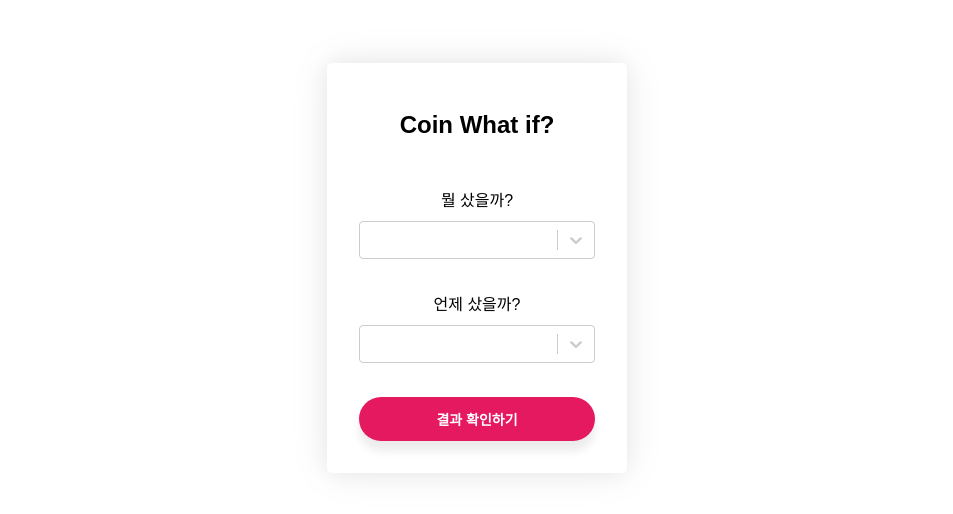
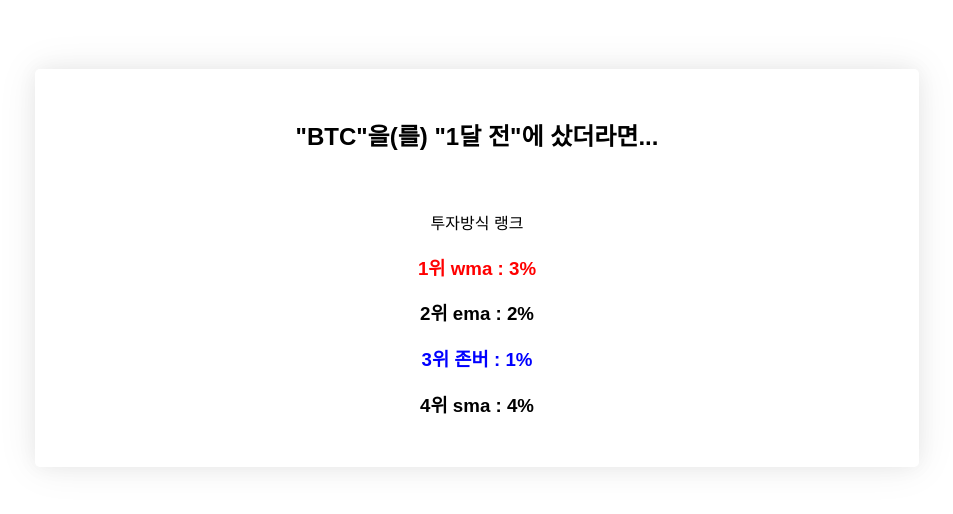
Before and after one commit to lysuk96/building-money, a React app in the folder webpack-react/: page /result/1 in a window 1280 px wide. Shown: the part 156-670 px from the top of the page, without its empty margins (163-1116 px from the left). Built offline with nearby package versions, Linux system fonts and the light colour scheme.

Commit message:
feat: routes, print ranks with profits

```diff
--- a/webpack-react/package.json
+++ b/webpack-react/package.json
@@ -29,6 +29,7 @@
     "mini-css-extract-plugin": "^2.6.0",
     "react": "^18.1.0",
     "react-dom": "^18.1.0",
+    "react-router-dom": "^6.3.0",
     "react-select": "^5.3.1",
     "style-loader": "^3.3.1",
     "styled-component": "^2.8.0",
--- a/webpack-react/src/App.js
+++ b/webpack-react/src/App.js
@@ -1,53 +1,17 @@
 import React from "react";
-import ReactDOM from "react-dom";
+import { useNavigate, Route, Routes } from 'react-router-dom';
 
-import {
-  CardWrapper,
-  CardHeader,
-  CardHeading,
-  CardBody,
-  CardFieldset,
-  CardButton,
-  CardLink
-} from "./component/Card";
-import {PastPicker, CoinPicker} from "./component/SelectBox"
-import "./css/app.css";
+//page
+import Result from "./Result"
+import Home from "./Home"
 
 function App() {
-  return (
-    <div class="App">
-      <CardWrapper>
-        <CardHeader>
-          <CardHeading>Coin What if?</CardHeading>
-        </CardHeader>
-
-        <CardBody>
-          <CardFieldset>
-            <div style={{marginBottom : "10px"}}>
-                <a>뭘 샀을까?</a>
-            </div>
-            <CoinPicker></CoinPicker>
-          </CardFieldset>
-
-          <CardFieldset>
-            <div style={{marginBottom : "10px"}}>
-                <a>언제 샀을까?</a>
-            </div>
-            <PastPicker></PastPicker>
-          </CardFieldset>
-
-          <CardFieldset>
-            <div style={{marginTop : "10px"}}></div>
-            <CardButton type="button">결과 확인하기</CardButton>
-          </CardFieldset>
-
-          {/* <CardFieldset>
-            <CardLink>I already have an account</CardLink>
-          </CardFieldset> */}
-        </CardBody>
-      </CardWrapper>
-    </div>
-  );
+    return (
+        <Routes>
+            <Route path = "/" element= {<Home/>}/>
+            <Route path = "/result/:id" element={<Result />}/>
+        </Routes>
+    );
 }
 
 // ReactDOM.render(<YearPicker val={2002} />, document.getElementById('App'))
--- /dev/null
+++ b/webpack-react/src/Home.js
@@ -0,0 +1,80 @@
+import React, { useState } from "react";
+import { useNavigate, Route, Routes } from 'react-router-dom';
+import Select from 'react-select';
+
+//component
+import {
+    HomeCardWrapper,
+    CardHeader,
+    CardHeading,
+    CardBody,
+    CardFieldset,
+    CardButton,
+    CardLink
+} from "./component/Card";
+
+//css
+import "./css/home.css";
+
+//dummy
+import CoinDummy from "./dummy/CoinDummy";
+import PastDummy from "./dummy/PastDummy"
+
+//page
+import Rank from "./Result"
+
+function Home() {
+    let navigate = useNavigate()
+
+    const [coin, setCoin] = useState({ label: "BTC", value: 0 })
+    const [past, setPast] = useState({ label: "1주전", value: 0 })
+
+    const id = coin.value * PastDummy.length + past.value
+    // console.log(id)
+
+    return (
+        <div class="Home">
+            <HomeCardWrapper>
+                <CardHeader>
+                    <CardHeading>Coin What if?</CardHeading>
+                </CardHeader>
+
+                <CardBody>
+                    <CardFieldset>
+                        <Select
+                            options={CoinDummy}
+                            onChange={setCoin}
+                            defaultValue={{ label: "BTC", value: 0 }}
+                        />
+                        <div style={{ marginTop: "10px" }}>
+                            <a>을(를)</a>
+                        </div>
+                    </CardFieldset>
+
+                    <CardFieldset>
+                        <Select
+                            options={PastDummy}
+                            onChange={setPast}
+                            defaultValue={{ label: "1주전", value: 0 }}
+                        />
+                        <div style={{ marginTop: "10px" }}>
+                            <a>에 샀더라면...😳</a>
+                        </div>
+                    </CardFieldset>
+
+                    <CardFieldset>
+                        <div style={{ marginTop: "10px" }}></div>
+                        <CardButton type="button"
+                            onClick={() => {
+                                navigate(`/result/${id}`);
+                            }}>결과 확인하기</CardButton>
+                    </CardFieldset>
+                </CardBody>
+            </HomeCardWrapper>
+        </div>
+    );
+}
+
+// ReactDOM.render(<YearPicker val={2002} />, document.getElementById('App'))
+
+export default Home;
--- /dev/null
+++ b/webpack-react/src/Result.js
@@ -0,0 +1,83 @@
+import React from "react";
+import { useParams } from "react-router-dom";
+
+//component
+import {
+    ResultCardWrapper,
+    CardHeader,
+    CardHeading,
+    CardBody,
+    CardFieldset,
+    CardButton,
+    CardLink
+} from "./component/Card";
+
+//css
+import "./css/home.css";
+
+//data
+import CoinDummy from "./dummy/CoinDummy";
+import PastDummy from "./dummy/PastDummy";
+import ResultDummy from "./dummy/ResultDummy";
+
+function Result() {
+    const params = useParams();
+    const resultId = params.id;
+    const coinId = parseInt(params.id / PastDummy.length);
+    const pastId = params.id % PastDummy.length;
+
+    const coinInfo = CoinDummy.find(element => element.value == coinId);
+    const pastInfo = PastDummy.find(element => element.value == pastId);
+    const resultInfo = ResultDummy.find(element=> element.id == resultId);
+
+    console.log(resultInfo)
+    const ranks = resultInfo.ranks //[1,2,3,4]
+    const profits = resultInfo.profits //[100, 90, 80, 70]
+
+    // 1등은 100점 /n 2등은 90점 ... 입니다!
+    const map = ranks.map((e, idx) => {
+        if (ranks[idx] == "존버") {
+            return (
+                <h3 style={{ color: 'blue' }}>
+                    {idx + 1}위 {ranks[idx]} : {profits[idx]}%
+                </h3>
+            )
+        } else if (idx == 0) {
+            return(
+                <h3 style={{color: 'red'}}>
+                    {idx+1}위 {ranks[idx]} : {profits[idx]}%
+                </h3>
+            )
+        } else {
+            return(
+                <h3>
+                    {idx+1}위 {ranks[idx]} : {profits[idx]}%
+                </h3>
+            )
+        }
+    }
+
+    );
+
+    return(
+        <div className="Home">
+            <ResultCardWrapper>
+                <CardBody>
+                    <CardHeader>
+                        <CardHeading>"{coinInfo.label}"을(를) "{pastInfo.label}"에 샀더라면...</CardHeading>
+                    </CardHeader>
+
+                    <CardFieldset>
+                        <div style={{ marginTop: "10px" }}>
+                            <a>투자방식 랭크</a>
+                            {map}
+                        </div>
+                    </CardFieldset>
+
+                </CardBody>
+            </ResultCardWrapper>
+        </div>
+    )
+}
+
+export default Result
--- a/webpack-react/src/component/Card.js
+++ b/webpack-react/src/component/Card.js
@@ -1,12 +1,23 @@
 import React from "react";
 import styled, { css } from "styled-components";
 
-export const CardWrapper = styled.div`
+export const HomeCardWrapper = styled.div`
   display: grid;
   overflow: visible;
   padding: 0 0 32px;
   margin: 48px auto 0;
   width: 300px;
+  font-family: Quicksand, arial, sans-serif;
+  box-shadow: 0 0 20px rgba(0, 0, 0, 0.05), 0 0px 40px rgba(0, 0, 0, 0.08);
+  border-radius: 5px;
+`;
+
+export const ResultCardWrapper = styled.div`
+  display: grid;
+  overflow: visible;
+  padding: 0 0 32px;
+  margin: 48px auto 0;
+  width: 70%;
   font-family: Quicksand, arial, sans-serif;
   box-shadow: 0 0 20px rgba(0, 0, 0, 0.05), 0 0px 40px rgba(0, 0, 0, 0.08);
   border-radius: 5px;
--- a/webpack-react/src/component/SelectBox.js
+++ b/webpack-react/src/component/SelectBox.js
@@ -1,17 +1,40 @@
 import React from "react";
 import Select from 'react-select'
+import CoinDummy from "../dummy/CoinDummy";
+import PastDummy from "../dummy/PastDummy"
 
 export class PastPicker extends React.Component {
     state = {
         value: { label: this.props.val, value: this.props.val },
     }
 
-    options = [
-        { label: "1주 전", value: 2021 },
-        { label: "1달 전", value: 2020 },
-        { label: "6개월 전", value: 2019 },
-        { label: "1년 전", value: 2018 },
-    ]
+    options = PastDummy
+
+    handleChange(value) {
+        // console.log(value.options[value.selectedIndex].text)
+        this.setState({ value: value })
+        console.log(this.state.value)
+    }
+
+    render() {
+        return (
+            <Select
+                options={this.options}
+                value={this.state.value}
+                onChange={value => this.handleChange(value)}
+                defaultValue={{ label: "1주 전", value: 0 }}
+                isSearchable={false}
+            />
+        )
+    }
+}
+
+export class CoinPicker extends React.Component {
+    state = {
+        value: { label: this.props.val, value: this.props.val },
+    }
+
+    options = CoinDummy
 
     handleChange(value) {
         this.setState({ value: value })
@@ -23,36 +46,8 @@
                 options={this.options}
                 value={this.state.value}
                 onChange={value => this.handleChange(value)}
-                defaultValue={{ label: 2002, value: 2002 }}
+                defaultValue={{ label: CoinDummy[0].label, value: CoinDummy[0].value }}
             />
         )
     }
 }
-
-export class CoinPicker extends React.Component {
-    state = {
-        value: { label: this.props.val, value: this.props.val },
-    }
-
-    options = [
-        { label: "BTC", value: 2021 },
-        { label: "ETH", value: 2020 },
-        { label: "DOGE", value: 2019 },
-        { label: "KLAY", value: 2018 },
-    ]
-
-    handleChange(value) {
-        this.setState({ value: value })
-    }
-
-    render() {
-        return (
-            <Select
-                options={this.options}
-                value={this.state.value}
-                onChange={value => this.handleChange(value)}
-                defaultValue={{ label: 2002, value: 2002 }}
-            />
-        )
-    }
-}
--- a/webpack-react/src/css/app.css
+++ b/webpack-react/src/css/home.css
@@ -1,4 +1,5 @@
-.App {
+.Home {
     font-family: sans-serif;
     text-align: center;
+    width: 100%;
   }
--- /dev/null
+++ b/webpack-react/src/dummy/CoinDummy.js
@@ -0,0 +1,7 @@
+export default
+[
+    { label: "BTC", value: 0 },
+    { label: "ETH", value: 1 },
+    { label: "DOGE", value: 2 },
+    { label: "KLAY", value: 3 },
+]
--- /dev/null
+++ b/webpack-react/src/dummy/PastDummy.js
@@ -0,0 +1,7 @@
+export default
+[
+    { label: "1주 전", value: 0 },
+    { label: "1달 전", value: 1 },
+    { label: "6개월 전", value: 2 },
+    { label: "1년 전", value: 3 },
+]
--- /dev/null
+++ b/webpack-react/src/dummy/ResultDummy.js
@@ -0,0 +1,19 @@
+export default
+[
+    {id:0, ranks:["wma","ema","sma","존버"], profits:[122,111,105,100]},
+    {id:1, ranks:["wma","ema","존버","sma"], profits:[3,2,1,4]},
+    {id:2, ranks:["wma","ema","sma","존버"], profits:[1,2,3,4]},
+    {id:3, ranks:["wma","ema","sma","존버"], profits:[1,2,3,4]},
+    {id:4, ranks:["wma","ema","sma","존버"], profits:[1,2,3,4]},
+    {id:5, ranks:["wma","ema","sma","존버"], profits:[1,2,3,4]},
+    {id:6, ranks:["wma","ema","sma","존버"], profits:[1,2,3,4]},
+    {id:7, ranks:["wma","ema","sma","존버"], profits:[1,2,3,4]},
+    {id:8, ranks:["wma","ema","sma","존버"], profits:[1,2,3,4]},
+    {id:9, ranks:["wma","ema","sma","존버"], profits:[1,2,3,4]},
+    {id:10, ranks:["wma","ema","sma","존버"], profits:[1,2,3,4]},
+    {id:11, ranks:["wma","ema","sma","존버"], profits:[1,2,3,4]},
+    {id:12, ranks:["wma","ema","sma","존버"], profits:[1,2,3,4]},
+    {id:13, ranks:["wma","ema","sma","존버"], profits:[1,2,3,4]},
+    {id:14, ranks:["wma","ema","sma","존버"], profits:[1,2,3,4]},
+    {id:15, ranks:["wma","ema","sma","존버"], profits:[1,2,3,4]},
+]
--- a/webpack-react/src/index.js
+++ b/webpack-react/src/index.js
@@ -2,6 +2,15 @@
 import ReactDom from "react-dom";
 import App from ".//App";
 
-const root = document.querySelector("#root");
-
-ReactDom.render(<App/>,root);
+//Router 세팅
+import {BrowserRouter, Routes, Route} from 'react-router-dom';
+ReactDom.render(
+    // <React.StrictMode>
+        <BrowserRouter>
+            <App/>
+        </BrowserRouter>,
+    // </React.StrictMode>,
+    document.querySelector("#root")
+);
+// const root = document.querySelector("#root");
+// ReactDom.render(<App/>,root);
```
Also changed, not shown: 1 other file (tests, documents, lock files or other folders).
